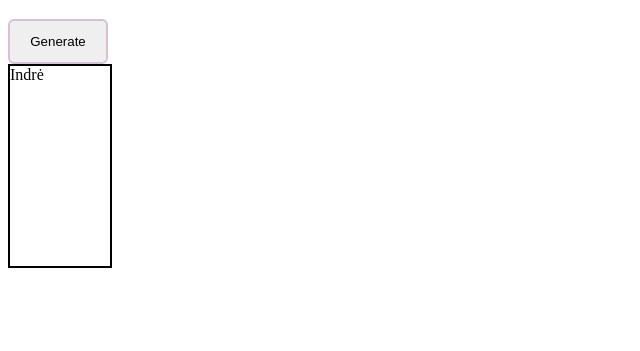
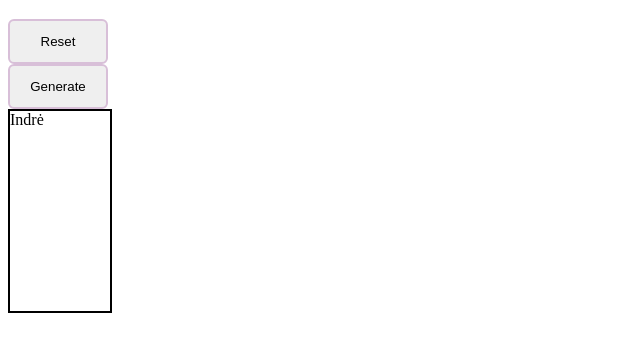
Before and after one commit to Simofy/front-end, a plain HTML site: page random/index.html in a window 1280 px wide. Both pictures are taken after a click on the button "Generate". Shown: the part 61-412 px from the top of the page, without its empty margins (0-640 px from the left). Drawn offline with Linux system fonts and the light colour scheme.

Commit message:
Updating random generator

```diff
--- a/random/index.html
+++ b/random/index.html
@@ -1,5 +1,6 @@
 <!DOCTYPE html>
 <html>
+
 <head>
   <title>Random name generator</title>
   <style>
@@ -13,6 +14,7 @@
       border-radius: 6px;
       cursor: pointer;
     }
+
     .name-container {
       border: solid 2px black;
       width: 100px;
@@ -20,8 +22,10 @@
     }
   </style>
 </head>
+
 <body>
   <h1>Random name generator</h1>
+  <button id="button-reset" class="custom-button">Reset</button>
   <button id="button" class="custom-button">Generate</button>
   <div id="result" class="name-container"></div>
 </body>
@@ -43,11 +47,40 @@
     "Simona",
     "Vilius",
   ];
+  const listNew = [
+    "Augustas",
+    "Benjaminas",
+    "Deimantė",
+    "Dovilė",
+    "Ernestas",
+    "Gabrielius",
+    "Indrė",
+    "Iveta",
+    "Justas",
+    "Justina",
+    "Liudas",
+    "Raimondas",
+    "Rolandas",
+    "Simona",
+    "Vilius",
+  ];
+
+  document.getElementById("button-reset").onclick = function (event) {
+    listNew.splice(0);
+    list.forEach(item => listNew.push(item));
+  };
 
   document.getElementById("button").onclick = function (event) {
-      document.getElementById("result").innerHTML = list[Math.floor(
-        Math.random() * list.length
-      )];
+    if(listNew.length) {
+    const index = Math.floor(
+      Math.random() * listNew.length
+    );
+    document.getElementById("result").innerHTML = listNew[index];
+    listNew.splice(index, 1);
+    } else {
+      document.getElementById("result").innerHTML = 'Nebere zmoniu';
+    }
   };
 </script>
+
 </html>
```
Lines whose indentation alone changed are shown as unchanged.
